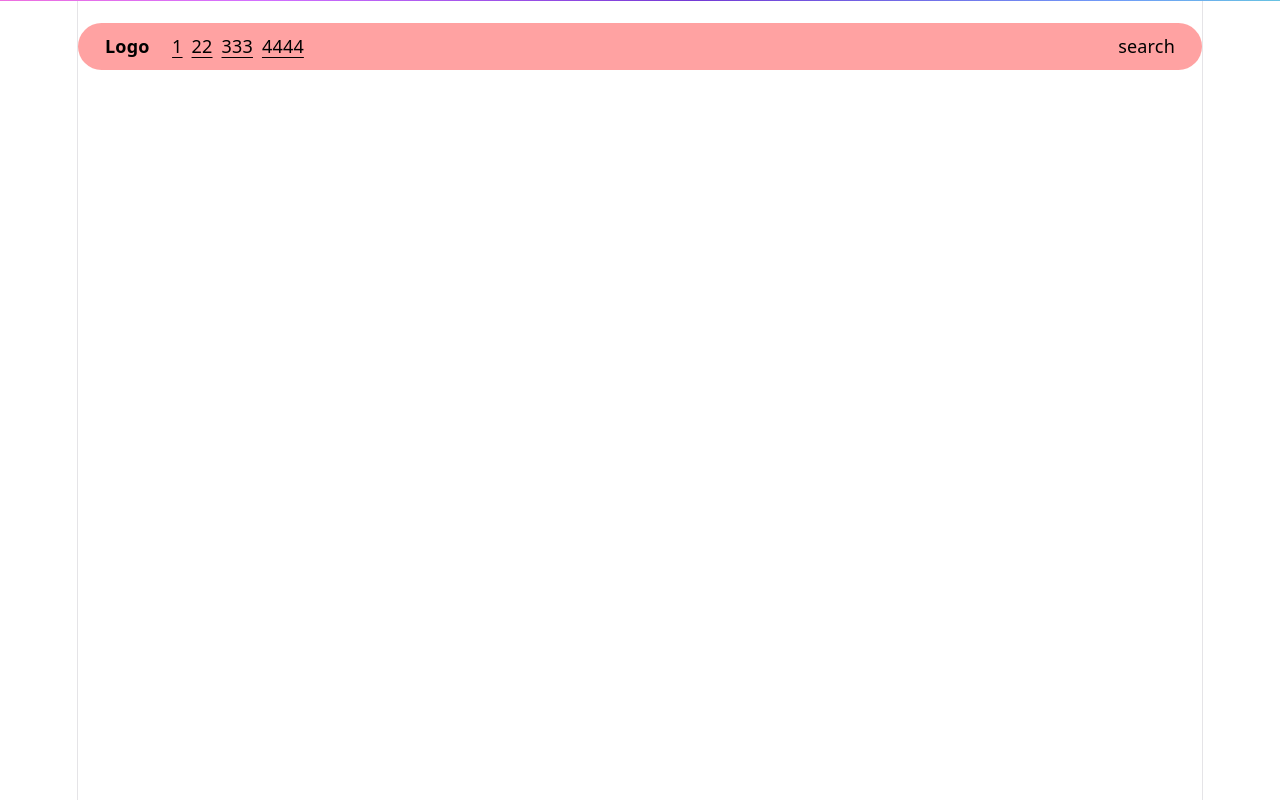
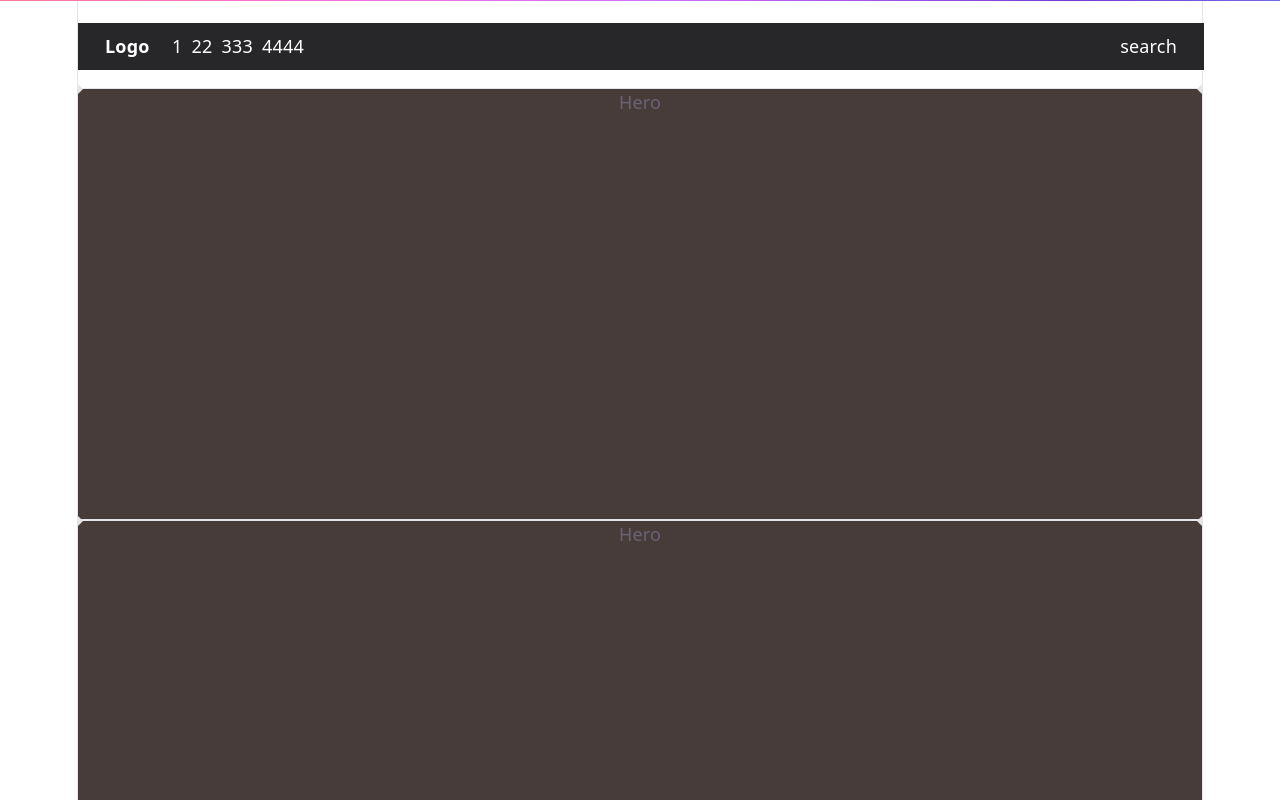
Before and after one commit to BigBadBodyPillow/template-2, a React (Vite) app: page / in a window 1280 px wide. Shown: the top 800 px of the page. Built offline with nearby package versions, Linux system fonts and the light colour scheme.

Commit message:
start on hero

```diff
--- a/src/App.css
+++ b/src/App.css
@@ -20,7 +20,7 @@
     }
   }
 
-  .hero {
+  /* .hero {
     position: relative;
 
     .base,
@@ -57,7 +57,7 @@
       transform: perspective(2000px) rotateZ(300deg) rotateX(40deg)
         rotateY(39deg) scale(0.8);
     }
-  }
+  } */
 
   #center {
     display: flex;
--- a/src/App.jsx
+++ b/src/App.jsx
@@ -7,6 +7,7 @@ import "./App.css";
 // components
 import { RainbowLine } from "./components/RainbowLine/RainbowLine";
 import Navbar from "./components/Navbar/Navbar";
+import Hero from "./components/Hero/Hero";
 
 function App() {
   // const [count, setCount] = useState(0);
@@ -15,6 +16,22 @@ function App() {
     <>
       <RainbowLine />
       <Navbar />
+      <section id="spacer"></section>
+      <div className="ticks"></div>
+      <Hero />
+      <div className="ticks"></div>
+      <Hero />
+      <div className="ticks"></div>
+      <Hero />
+      <div className="ticks"></div>
+      <Hero />
+      <div className="ticks"></div>
+      <Hero />
+      <div className="ticks"></div>
+      <section id="spacer"></section>
+      {/* <section id="spacer"></section> */}
+      {/* <div className="ticks"></div> */}
+
       {/* <section id="center">
         <div className="hero">
           <img src={heroImg} className="base" width="170" height="179" alt="" />
--- /dev/null
+++ b/src/components/Hero/Hero.jsx
@@ -0,0 +1,13 @@
+import React from "react";
+
+export default function Hero() {
+  return (
+    <>
+      <section>
+        <div className="hero bg-taupe-700 min-h-96 border-0 border-t border-b border-(--border)">
+          Hero
+        </div>
+      </section>
+    </>
+  );
+}
--- a/src/components/Navbar/Navbar.jsx
+++ b/src/components/Navbar/Navbar.jsx
@@ -3,17 +3,27 @@ import React from "react";
 export default function Navbar() {
   return (
     <>
-      <div className="bg-red-300 h-10.5 mt-5 rounded-full flex gap-5 items-center justify-between text-black px-6">
-        <div className="logo font-bold ">Logo</div>
-        <nav className="flex-1 flex justify-start gap-2">
-          <a href="#">1</a>
-          <a href="#">22</a>
-          <a href="#">333</a>
-          <a href="#">4444</a>
-        </nav>
+      <nav className="bg-zinc-800 h-10.5 mt-5  flex gap-5 items-center justify-between px-6 text-white fixed w-(--maxWidth) z-10">
+        <div className="logo font-bold ">
+          <a href="#">Logo</a>
+        </div>
+        <div className="links flex-1 flex justify-start gap-2 ">
+          <a href="#" className="hover:underline">
+            1
+          </a>
+          <a href="#" className="hover:underline">
+            22
+          </a>
+          <a href="#" className="hover:underline">
+            333
+          </a>
+          <a href="#" className="hover:underline">
+            4444
+          </a>
+        </div>
 
         <div className="search">search</div>
-      </div>
+      </nav>
     </>
   );
 }
--- a/src/index.css
+++ b/src/index.css
@@ -55,6 +55,8 @@
     --heading: system-ui, "Segoe UI", Roboto, sans-serif;
     --mono: ui-monospace, Consolas, monospace;
 
+    --maxWidth: 1126px;
+
     font: 18px/145% var(--sans);
     letter-spacing: 0.18px;
     color-scheme: light dark;
@@ -72,12 +74,12 @@
 
     ::-moz-selection {
       background: var(--accent);
-      color: var(--text);
+      /* color: var(--text); */
     }
 
     ::selection {
       background: var(--accent);
-      color: var(--text);
+      /* color: var(--text); */
     }
 
     :focus-visible {
@@ -111,7 +113,7 @@
   }
 
   #root {
-    width: 1126px;
+    width: var(--maxWidth);
     max-width: 100%;
     margin: 0 auto;
     text-align: center;
@@ -245,8 +247,8 @@
 
   a {
     color: var(--color-accent);
-    -webkit-text-decoration: underline;
-    text-decoration: underline;
+    /* -webkit-text-decoration: underline; */
+    /* text-decoration: underline; */
     text-underline-offset: 0.2em;
   }
 
```
